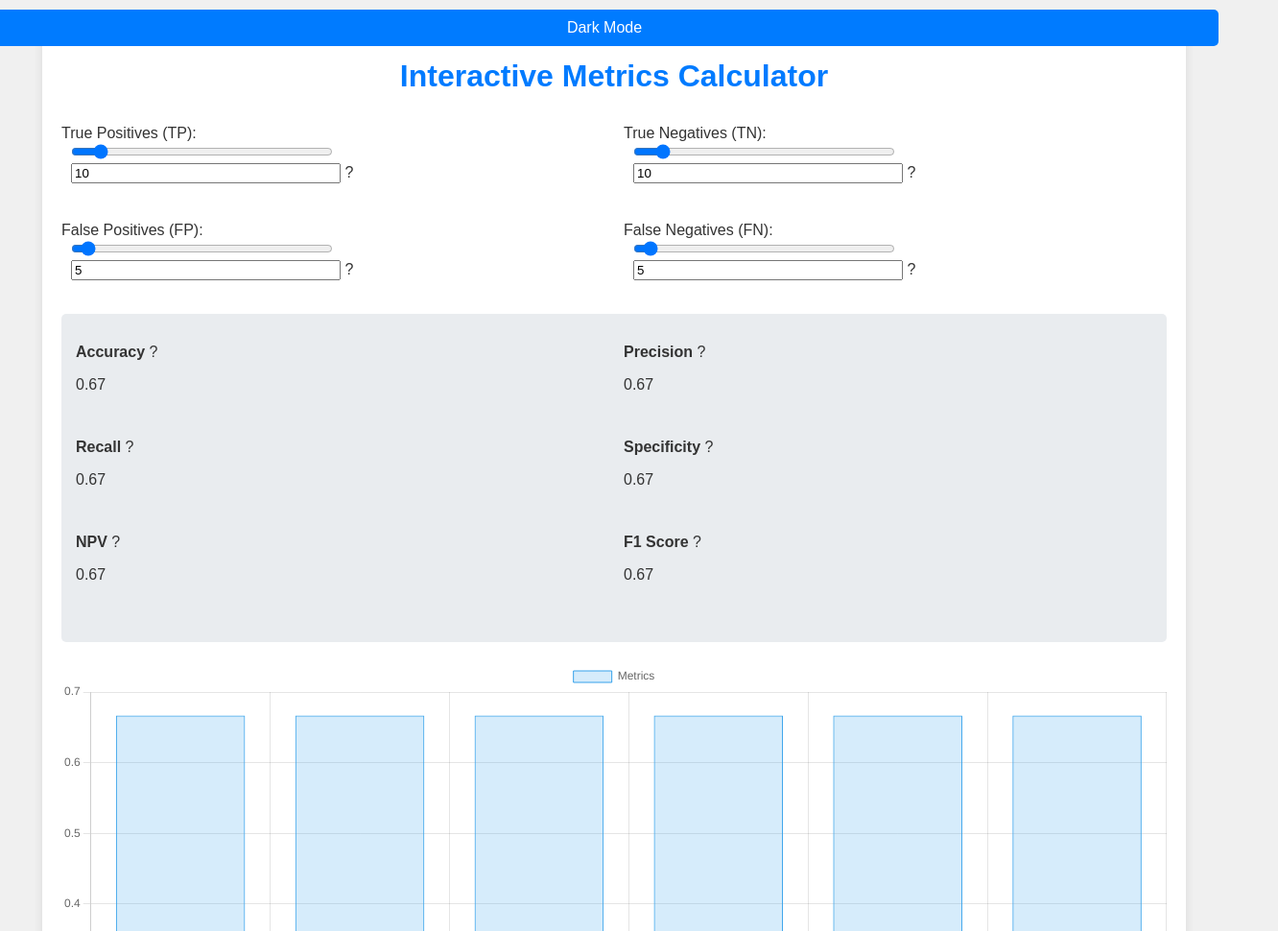
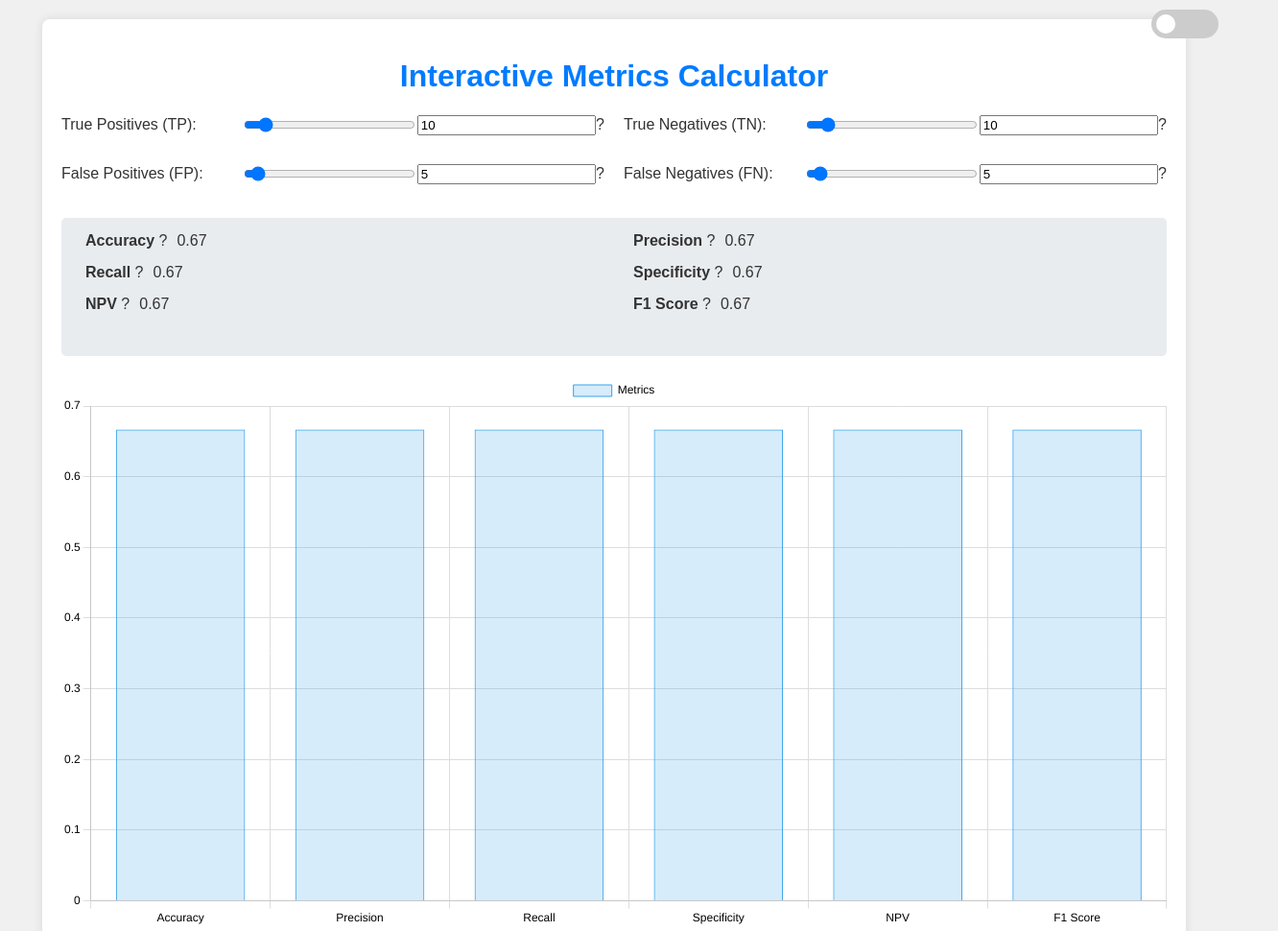
Before and after one commit to kandrusatish/ksk.github.io, a plain HTML site: page index.html in a window 1280 px wide. Shown: the top 970 px of the page at 96% size, 1332 px wide, since content can reach past the window. Drawn offline with nearby package versions, Linux system fonts and the light colour scheme.

Commit message:
Enhanced UX: updated layout, tooltips, dark mode toggle, improved input validation, and polished graph

```diff
--- a/index.html
+++ b/index.html
@@ -29,10 +29,6 @@
             text-align: center;
             color: #007BFF;
         }
-        label {
-            display: block;
-            margin-top: 10px;
-        }
         .input-group, .metric-group {
             display: flex;
             justify-content: space-between;
@@ -41,10 +37,21 @@
         }
         .input-item, .metric-item {
             flex: 0 1 calc(50% - 10px);
+            display: flex;
+            align-items: center;
             margin-bottom: 15px;
         }
+        label {
+            flex: 1;
+            margin-right: 10px;
+        }
         input[type="number"], input[type="range"] {
-            width: calc(50% - 10px);
+            flex: 1;
+        }
+        p {
+            margin: 0;
+        }
+        .metric-item p {
             margin-left: 10px;
         }
         button {
@@ -98,16 +105,25 @@
             position: fixed;
             top: 10px;
             right: 10px;
-            padding: 10px;
-            background-color: #007BFF;
-            color: white;
-            border: none;
-            border-radius: 5px;
+            width: 60px;
+            height: 30px;
+            background-color: #ccc;
+            border-radius: 15px;
             cursor: pointer;
+            display: flex;
+            align-items: center;
+            justify-content: space-between;
+            padding: 0 5px;
         }
-        #dark-mode-toggle.active {
-            background-color: #000;
-            color: #FFF;
+        #dark-mode-toggle span {
+            width: 20px;
+            height: 20px;
+            background-color: white;
+            border-radius: 50%;
+            transition: transform 0.3s;
+        }
+        #dark-mode-toggle.active span {
+            transform: translateX(30px);
         }
         body.dark-mode {
             background-color: #333;
@@ -117,10 +133,15 @@
             background-color: #444;
             color: #fff;
         }
+        body.dark-mode .result {
+            background-color: #555;
+        }
     </style>
 </head>
 <body>
-    <button id="dark-mode-toggle" onclick="toggleDarkMode()">Dark Mode</button>
+    <div id="dark-mode-toggle" onclick="toggleDarkMode()">
+        <span></span>
+    </div>
     <div class="container">
         <h1>Interactive Metrics Calculator</h1>
 
@@ -130,7 +151,7 @@
                 <input type="range" id="tp-range" min="1" max="100" value="10" oninput="syncInput('tp-range', 'tp'); calculateMetrics();">
                 <input type="number" id="tp" value="10" min="1" oninput="syncRange('tp', 'tp-range'); calculateMetrics();" onkeydown="return event.keyCode !== 69 && event.keyCode !== 189" aria-labelledby="tp-label">
                 <div class="tooltip">?
-                    <span class="tooltiptext">TP: Correct positive predictions. Formula: TP / (TP + FP)</span>
+                    <span class="tooltiptext">True Positives: Correct positive predictions.</span>
                 </div>
             </div>
 
@@ -139,7 +160,7 @@
                 <input type="range" id="tn-range" min="1" max="100" value="10" oninput="syncInput('tn-range', 'tn'); calculateMetrics();">
                 <input type="number" id="tn" value="10" min="1" oninput="syncRange('tn', 'tn-range'); calculateMetrics();" onkeydown="return event.keyCode !== 69 && event.keyCode !== 189" aria-labelledby="tn-label">
                 <div class="tooltip">?
-                    <span class="tooltiptext">TN: Correct negative predictions. Formula: TN / (TN + FN)</span>
+                    <span class="tooltiptext">True Negatives: Correct negative predictions.</span>
                 </div>
             </div>
         </div>
@@ -150,7 +171,7 @@
                 <input type="range" id="fp-range" min="1" max="100" value="5" oninput="syncInput('fp-range', 'fp'); calculateMetrics();">
                 <input type="number" id="fp" value="5" min="0" oninput="syncRange('fp', 'fp-range'); calculateMetrics();" onkeydown="return event.keyCode !== 69 && event.keyCode !== 189" aria-labelledby="fp-label">
                 <div class="tooltip">?
-                    <span class="tooltiptext">FP: Incorrect positive predictions.</span>
+                    <span class="tooltiptext">False Positives: Incorrect positive predictions.</span>
                 </div>
             </div>
 
@@ -159,7 +180,7 @@
                 <input type="range" id="fn-range" min="1" max="100" value="5" oninput="syncInput('fn-range', 'fn'); calculateMetrics();">
                 <input type="number" id="fn" value="5" min="0" oninput="syncRange('fn', 'fn-range'); calculateMetrics();" onkeydown="return event.keyCode !== 69 && event.keyCode !== 189" aria-labelledby="fn-label">
                 <div class="tooltip">?
-                    <span class="tooltiptext">FN: Incorrect negative predictions.</span>
+                    <span class="tooltiptext">False Negatives: Incorrect negative predictions.</span>
                 </div>
             </div>
         </div>
@@ -167,27 +188,27 @@
         <div class="result" id="result" aria-live="polite">
             <div class="metric-group">
                 <div class="metric-item">
-                    <p><strong>Accuracy</strong> <span class="tooltip">?<span class="tooltiptext">Accuracy: (TP + TN) / (TP + TN + FP + FN)</span></span></p>
+                    <p><strong>Accuracy</strong> <span class="tooltip">?<span class="tooltiptext">Accuracy: Proportion of correct predictions (TP + TN) / (TP + TN + FP + FN).</span></span></p>
                     <p id="accuracy-result"></p>
                 </div>
                 <div class="metric-item">
-                    <p><strong>Precision</strong> <span class="tooltip">?<span class="tooltiptext">Precision: TP / (TP + FP)</span></span></p>
+                    <p><strong>Precision</strong> <span class="tooltip">?<span class="tooltiptext">Precision: Proportion of correct positive predictions TP / (TP + FP).</span></span></p>
                     <p id="precision-result"></p>
                 </div>
                 <div class="metric-item">
-                    <p><strong>Recall</strong> <span class="tooltip">?<span class="tooltiptext">Recall: TP / (TP + FN)</span></span></p>
+                    <p><strong>Recall</strong> <span class="tooltip">?<span class="tooltiptext">Recall: Proportion of actual positives correctly identified TP / (TP + FN).</span></span></p>
                     <p id="recall-result"></p>
                 </div>
                 <div class="metric-item">
-                    <p><strong>Specificity</strong> <span class="tooltip">?<span class="tooltiptext">Specificity: TN / (TN + FP)</span></span></p>
+                    <p><strong>Specificity</strong> <span class="tooltip">?<span class="tooltiptext">Specificity: Proportion of actual negatives correctly identified TN / (TN + FP).</span></span></p>
                     <p id="specificity-result"></p>
                 </div>
                 <div class="metric-item">
-                    <p><strong>NPV</strong> <span class="tooltip">?<span class="tooltiptext">NPV: TN / (TN + FN)</span></span></p>
+                    <p><strong>NPV</strong> <span class="tooltip">?<span class="tooltiptext">NPV: Proportion of predicted negatives that are correct TN / (TN + FN).</span></span></p>
                     <p id="npv-result"></p>
                 </div>
                 <div class="metric-item">
-                    <p><strong>F1 Score</strong> <span class="tooltip">?<span class="tooltiptext">F1 Score: 2 * (Precision * Recall) / (Precision + Recall)</span></span></p>
+                    <p><strong>F1 Score</strong> <span class="tooltip">?<span class="tooltiptext">F1 Score: Harmonic mean of Precision and Recall 2 * (Precision * Recall) / (Precision + Recall).</span></span></p>
                     <p id="f1-result"></p>
                 </div>
             </div>
@@ -242,15 +263,36 @@
                     datasets: [{
                         label: 'Metrics',
                         data: data,
-                        backgroundColor: 'rgba(54, 162, 235, 0.2)',
-                        borderColor: 'rgba(54, 162, 235, 1)',
+                        backgroundColor: window.matchMedia('(prefers-color-scheme: dark)').matches ? 'rgba(255, 255, 255, 0.2)' : 'rgba(54, 162, 235, 0.2)',
+                        borderColor: window.matchMedia('(prefers-color-scheme: dark)').matches ? 'rgba(255, 255, 255, 1)' : 'rgba(54, 162, 235, 1)',
                         borderWidth: 1
                     }]
                 },
                 options: {
                     scales: {
                         y: {
-                            beginAtZero: true
+                            beginAtZero: true,
+                            grid: {
+                                color: window.matchMedia('(prefers-color-scheme: dark)').matches ? '#666' : '#ddd'
+                            },
+                            ticks: {
+                                color: window.matchMedia('(prefers-color-scheme: dark)').matches ? '#fff' : '#000'
+                            }
+                        },
+                        x: {
+                            grid: {
+                                color: window.matchMedia('(prefers-color-scheme: dark)').matches ? '#666' : '#ddd'
+                            },
+                            ticks: {
+                                color: window.matchMedia('(prefers-color-scheme: dark)').matches ? '#fff' : '#000'
+                            }
+                        }
+                    },
+                    plugins: {
+                        legend: {
+                            labels: {
+                                color: window.matchMedia('(prefers-color-scheme: dark)').matches ? '#fff' : '#000'
+                            }
                         }
                     }
                 }
@@ -259,9 +301,14 @@
 
         function toggleDarkMode() {
             const body = document.body;
-            const button = document.getElementById('dark-mode-toggle');
+            const toggleSwitch = document.getElementById('dark-mode-toggle').querySelector('span');
             body.classList.toggle('dark-mode');
-            button.classList.toggle('active');
+            if (body.classList.contains('dark-mode')) {
+                toggleSwitch.style.transform = 'translateX(30px)';
+            } else {
+                toggleSwitch.style.transform = 'translateX(0)';
+            }
+            calculateMetrics();  // Recalculate metrics to update chart colors
         }
 
         // Initial calculation
```
